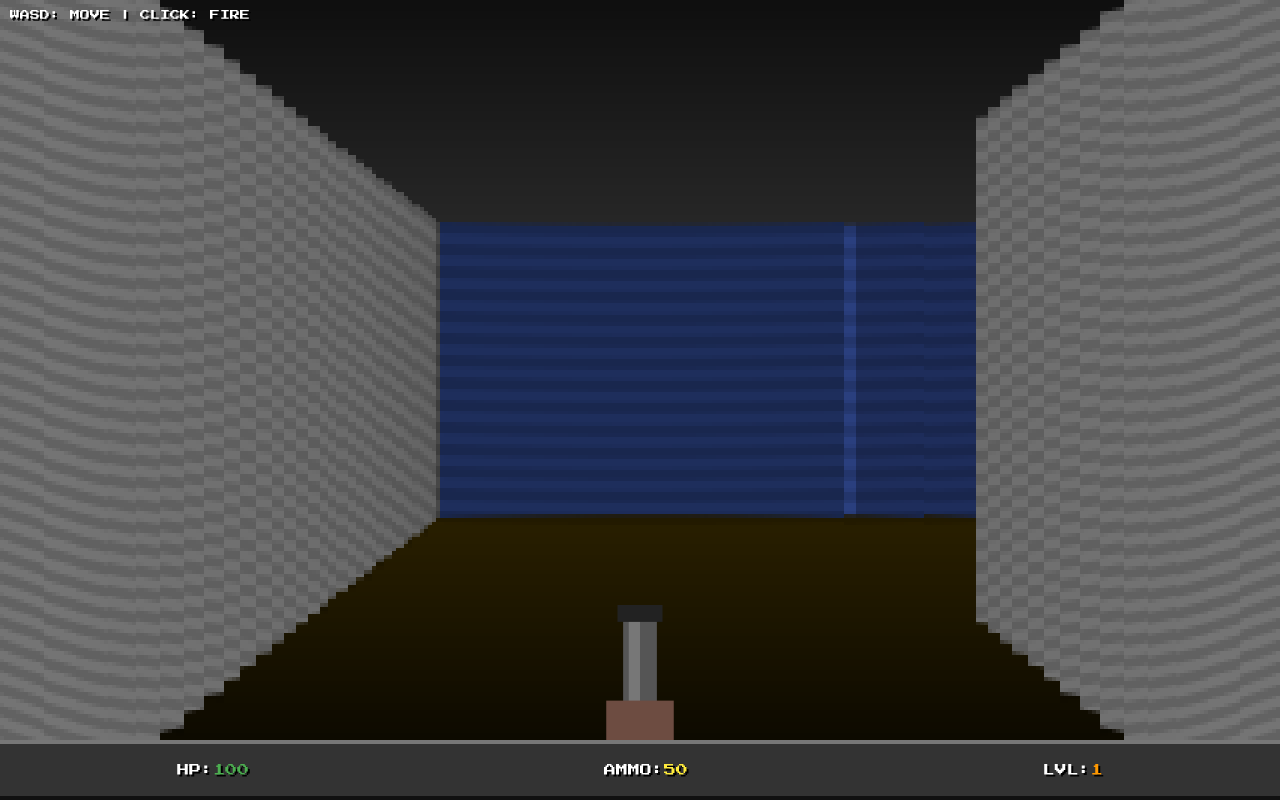
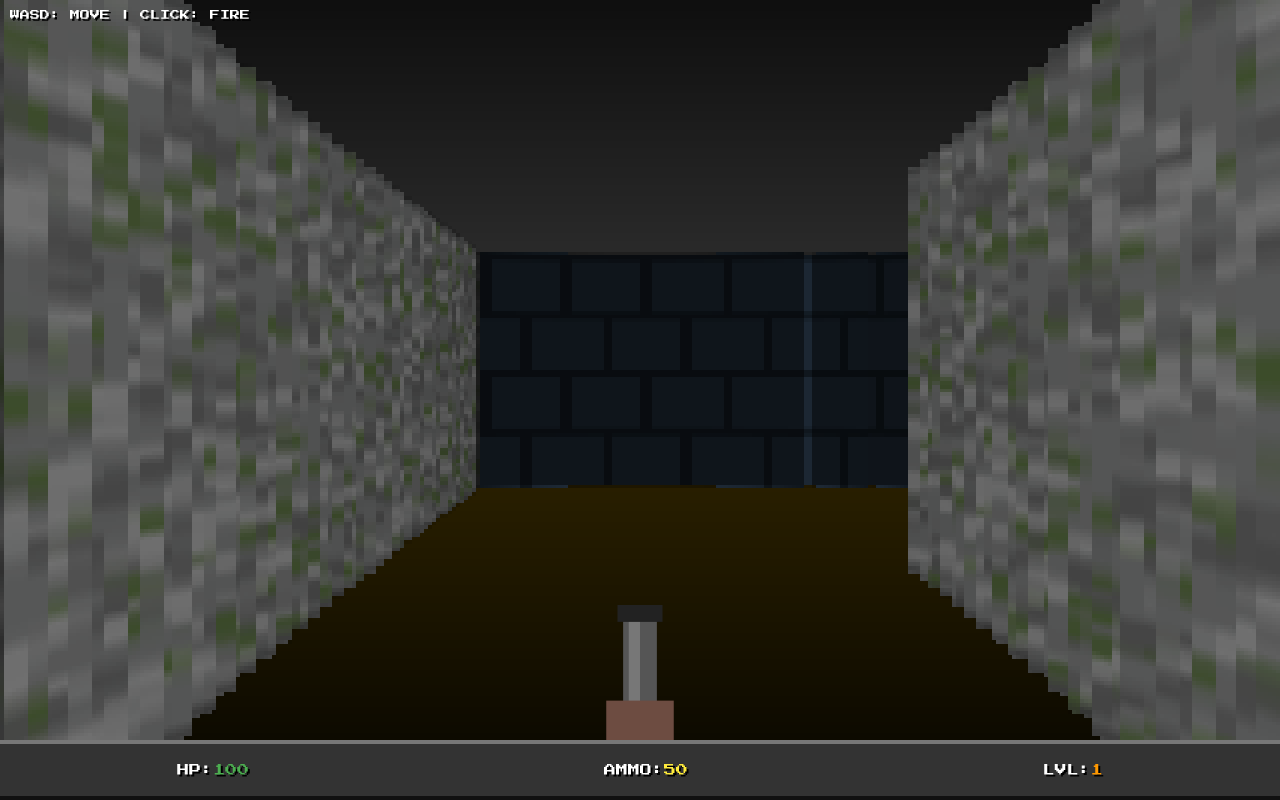
Before and after one commit to gyattmasterafk/jona, a plain HTML site: page index.html in a window 1280 px wide. Drawn offline with Linux system fonts and the light colour scheme; animation ran at ten frames a second.

Commit message:
Update index.html

```diff
--- a/index.html
+++ b/index.html
@@ -1,7 +1,7 @@
 <!DOCTYPE html>
 <html>
 <head>
-  <title>16-BIT DOOM REVAMP</title>
+  <title>DOOM: TEXTURED</title>
   <style>
     @import url('https://fonts.googleapis.com/css2?family=Press+Start+2P&display=swap');
 
@@ -9,13 +9,10 @@
 
     #game-wrapper { width: 100vw; height: 100vh; display: flex; flex-direction: column; }
 
-    /* 16-bit chunky pixel look */
     #gameCanvas { width: 100%; height: calc(100vh - 60px); image-rendering: pixelated; display: block; }
 
-    /* Smaller Retro HUD */
     #hud { height: 60px; background: #333; border-top: 4px solid #777; border-bottom: 4px solid #111; display: flex; justify-content: space-around; align-items: center; z-index: 10; text-shadow: 2px 2px #000; font-size: 12px; box-sizing: border-box; }
 
-    /* Pixel Gun */
     #gun-box { position: absolute; bottom: 60px; left: 50%; transform: translateX(-50%); width: 180px; height: 180px; pointer-events: none; }
     #gun { width: 100%; height: 100%; }
     #muzzle-flash { position: absolute; top: 10px; left: 50%; transform: translateX(-50%); width: 120px; height: 120px; background: radial-gradient(circle, #ffeb3b 10%, #f44336 40%, transparent 70%); display: none; image-rendering: pixelated; }
@@ -49,11 +46,47 @@
 
 <script>
 const canvas = document.getElementById("gameCanvas");
-const ctx = canvas.getContext("2d");
+const ctx = canvas.getContext("2d", { alpha: false });
 const ammoVal = document.getElementById("ammo-val");
 const flash = document.getElementById("muzzle-flash");
 
-// MAP: 1 = Grey Stone, 2 = Blue Brick, 3 = Red Door
+// --- PROCEDURAL TEXTURE GENERATOR ---
+function createTexture(type) {
+    const t = document.createElement('canvas');
+    t.width = 64; t.height = 64;
+    const c = t.getContext('2d');
+
+    if (type === 1) { // 1: Mossy Stone
+        c.fillStyle = "#696a6a"; c.fillRect(0,0,64,64);
+        for(let i=0; i<800; i++) {
+            c.fillStyle = Math.random()>0.8 ? "#4a5d35" : (Math.random()>0.5?"#555":"#888");
+            c.fillRect(Math.random()*64, Math.random()*64, 2, 2);
+        }
+        c.strokeStyle = "#333"; c.strokeRect(0,0,64,64);
+    }
+    else if (type === 2) { // 2: Blue Brick
+        c.fillStyle = "#2d3e50"; c.fillRect(0,0,64,64);
+        c.fillStyle = "#1a252f";
+        for(let y=0; y<64; y+=16) {
+            c.fillRect(0, y, 64, 2); // horizontal grout
+            for(let x=0; x<64; x+=16) {
+                let offset = (y/16)%2===0 ? 0 : 8;
+                c.fillRect(x + offset, y, 2, 16); // vertical grout
+            }
+        }
+    }
+    else if (type === 3) { // 3: Red Vault Door
+        c.fillStyle = "#8b0000"; c.fillRect(0,0,64,64);
+        c.strokeStyle = "#400000"; c.lineWidth = 4; c.strokeRect(4,4,56,56);
+        c.fillStyle = "#daa520"; c.beginPath(); c.arc(50, 32, 5, 0, Math.PI*2); c.fill(); // doorknob
+        c.fillStyle = "#400000"; c.fillRect(30, 4, 4, 56); // middle crack
+    }
+    return t;
+}
+
+const textures = [null, createTexture(1), createTexture(2), createTexture(3)];
+
+// MAP
 const map = [
   [1,1,1,1,1,1,1,1,1,1,1,1,1],
   [1,0,0,0,0,2,0,0,0,0,0,0,1],
@@ -64,7 +97,7 @@ const map = [
   [1,1,1,1,1,1,1,1,1,1,1,1,1]
 ];
 
-let player = { x: 2.5, y: 1.5, dir: 0, speed: 0.12, rotSpeed: 0.08, ammo: 50 };
+let player = { x: 2.5, y: 1.5, dir: 0, speed: 0.1, rotSpeed: 0.08, ammo: 50 };
 const keys = {};
 
 window.onkeydown = (e) => {
@@ -92,7 +125,6 @@ function update() {
     if (keys['w']) { nx += Math.cos(player.dir) * player.speed; ny += Math.sin(player.dir) * player.speed; }
     if (keys['s']) { nx -= Math.cos(player.dir) * player.speed; ny -= Math.sin(player.dir) * player.speed; }
 
-    // Smooth collision buffer
     if (map[Math.floor(player.y)][Math.floor(nx)] === 0) player.x = nx;
     if (map[Math.floor(ny)][Math.floor(player.x)] === 0) player.y = ny;
 
@@ -101,19 +133,20 @@ function update() {
 }
 
 function draw() {
-    // 16-bit style floor and ceiling gradients
+    // Background gradients
     for(let y = 0; y < 100; y++) {
         let c = Math.floor(y * 0.4) + 15;
-        ctx.fillStyle = `rgb(${c}, ${c}, ${c})`; // Ceiling
+        ctx.fillStyle = `rgb(${c}, ${c}, ${c})`;
         ctx.fillRect(0, y, 320, 1);
 
-        let f = Math.floor(y * 0.7) + 20;
-        ctx.fillStyle = `rgb(${f/1.5}, ${f/2}, 0)`; // Dirt floor
+        let f = Math.floor(y * 0.6) + 20;
+        ctx.fillStyle = `rgb(${f/1.5}, ${f/2}, 0)`;
         ctx.fillRect(0, 199 - y, 320, 1);
     }
 
-    const fov = Math.PI / 2.5;
-    const rays = 320; // 1 ray per pixel of screen width
+    // WIDER FOV (90 degrees instead of 72)
+    const fov = Math.PI / 2;
+    const rays = 320;
 
     for (let i = 0; i < rays; i++) {
         let angle = (player.dir - fov/2) + (i/rays) * fov;
@@ -134,39 +167,30 @@ function draw() {
             if (map[mapY][mapX] > 0) {
                 hit = true;
 
-                // Fix fisheye distortion
                 let correctedDist = dist * Math.cos(angle - player.dir);
-                let h = 200 / correctedDist;
+                // Lower height multiplier makes it feel less "zoomed in"
+                let h = 160 / correctedDist;
 
                 let block = map[mapY][mapX];
-                let r=0, g=0, b=0;
 
-                // Color Palette
-                if(block === 1) { r=140; g=140; b=140; } // Stone
-                else if(block === 2) { r=60; g=90; b=180; } // Blue Brick
-                else if(block === 3) { r=180; g=40; b=40; } // Red Door
-
-                // Lighting & Corner Shadows
+                // Calculate where the ray hit the block (0.0 to 1.0)
                 let fractX = hitX - mapX;
                 let fractY = hitY - mapY;
-                let isVerticalWall = (Math.min(fractX, 1 - fractX) < Math.min(fractY, 1 - fractY));
+                let isVert = (Math.min(fractX, 1 - fractX) < Math.min(fractY, 1 - fractY));
 
-                let shade = isVerticalWall ? 0.65 : 0.9;
-                let fog = Math.max(0.2, 1 - (dist / 12));
+                let texPos = isVert ? fractY : fractX;
+                if (isVert && rayDirX < 0) texPos = 1 - texPos;
+                if (!isVert && rayDirY > 0) texPos = 1 - texPos;
 
-                r = Math.floor(r * shade * fog);
-                g = Math.floor(g * shade * fog);
-                b = Math.floor(b * shade * fog);
+                // Grab the exact 1-pixel wide vertical slice of our texture
+                let tX = Math.max(0, Math.min(63, Math.floor(texPos * 64)));
+                ctx.drawImage(textures[block], tX, 0, 1, 64, i, 100 - h/2, 1, h);
 
-                // Draw wall strip
-                ctx.fillStyle = `rgb(${r},${g},${b})`;
+                // Shadows and Fog overlay
+                let shade = isVert ? 0.4 : 0.1;
+                let fog = Math.min(1, dist / 10);
+                ctx.fillStyle = `rgba(0,0,0,${Math.min(0.85, shade + fog)})`;
                 ctx.fillRect(i, 100 - h/2, 1, h);
-
-                // Add horizontal "texture scanlines"
-                ctx.fillStyle = "rgba(0,0,0,0.15)";
-                for(let stripe = 0; stripe < h; stripe += 6) {
-                    ctx.fillRect(i, (100 - h/2) + stripe, 1, 3);
-                }
             }
         }
     }
```
